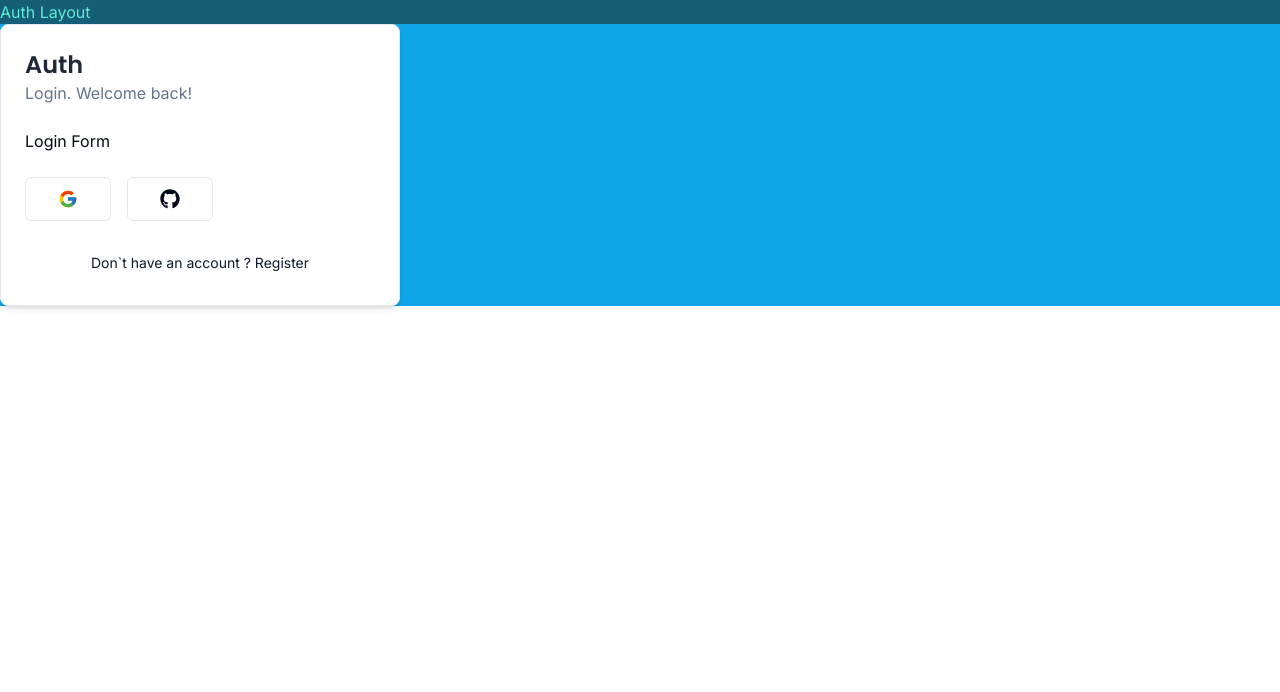
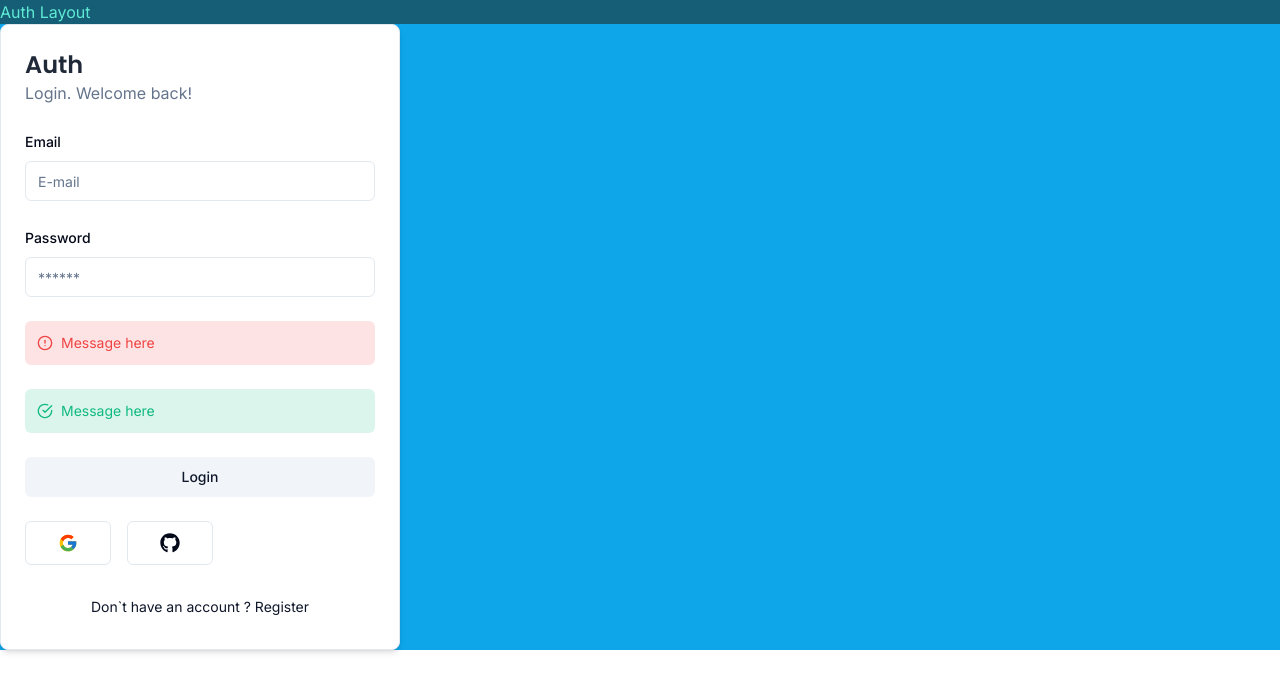
Before and after one commit to InfinityScripter/auth-next-master, a Next.js app: page /auth/login in a window 1280 px wide. Shown: the top 692 px of the page. Built offline with nearby package versions, Linux system fonts and the light colour scheme.

Commit message:
add form-control | error success message

```diff
--- a/components/auth/login-form.tsx
+++ b/components/auth/login-form.tsx
@@ -1,6 +1,36 @@
+'use client';
+import * as z from 'zod';
+import { useForm } from 'react-hook-form';
+import { zodResolver } from '@hookform/resolvers/zod';
+import { LoginSchema } from '@/schemas';
+import { Input } from '@/components/ui/input';
+import {
+  Form,
+  FormControl,
+  FormField,
+  FormItem,
+  FormLabel,
+  FormMessage,
+} from '@/components/ui/form';
+
 import CardWrapper from '@/components/auth/card-wrapper';
+import { Button } from '@/components/ui/button';
+import { FormError } from '@/components/form-error';
+import { FormSuccess } from '@/components/form-success';
 
 export const LoginForm = () => {
+  const form = useForm<z.infer<typeof LoginSchema>>({
+    resolver: zodResolver(LoginSchema),
+    defaultValues: {
+      email: '',
+      password: '',
+    },
+  });
+
+  const onSubmit = (values: z.infer<typeof LoginSchema>) => {
+    console.log(values);
+  };
+
   return (
     <CardWrapper
       headerLabel='Login. Welcome back!'
@@ -8,7 +38,45 @@
       backButtonHref='/auth/register'
       showSocial
     >
-      Login Form
+      <Form {...form}>
+        <form onSubmit={form.handleSubmit(onSubmit)} className='space-y-6'>
+          <div className='space-y-4'>
+            <FormField
+              control={form.control}
+              name='email'
+              render={({ field }) => (
+                <FormItem>
+                  <FormLabel>Email</FormLabel>
+                  <FormControl>
+                    <Input {...field} type='email' placeholder={'E-mail'} />
+                  </FormControl>
+                  <FormMessage />
+                </FormItem>
+              )}
+            />
+          </div>
+          <div className='space-y-4'>
+            <FormField
+              control={form.control}
+              name='password'
+              render={({ field }) => (
+                <FormItem>
+                  <FormLabel>Password</FormLabel>
+                  <FormControl>
+                    <Input {...field} type='password' placeholder={'******'} />
+                  </FormControl>
+                  <FormMessage />
+                </FormItem>
+              )}
+            />
+          </div>
+          <FormError message='Message here' />
+          <FormSuccess message='Message here' />
+          <Button variant='secondary' className='w-full' type='submit'>
+            Login
+          </Button>
+        </form>
+      </Form>
     </CardWrapper>
   );
 };
--- /dev/null
+++ b/components/form-error.tsx
@@ -0,0 +1,17 @@
+import { LucideAlertCircle } from 'lucide-react';
+
+interface FormErrorProps {
+  message?: string;
+}
+
+export const FormError = ({ message }: FormErrorProps) => {
+  if (!message) {
+    return null;
+  }
+  return (
+    <div className='flex items-center gap-x-2 rounded-md bg-destructive/15 p-3 text-sm text-destructive'>
+      <LucideAlertCircle size={16} />
+      <span>{message}</span>
+    </div>
+  );
+};
--- /dev/null
+++ b/components/form-success.tsx
@@ -0,0 +1,17 @@
+import { CheckCircle } from 'lucide-react';
+
+interface FormSuccessProps {
+  message?: string;
+}
+
+export const FormSuccess = ({ message }: FormSuccessProps) => {
+  if (!message) {
+    return null;
+  }
+  return (
+    <div className='flex items-center gap-x-2 rounded-md bg-emerald-500/15 p-3 text-sm text-emerald-500'>
+      <CheckCircle size={16} />
+      <span>{message}</span>
+    </div>
+  );
+};
--- /dev/null
+++ b/components/ui/form.tsx
@@ -0,0 +1,177 @@
+import * as React from 'react';
+import * as LabelPrimitive from '@radix-ui/react-label';
+import { Slot } from '@radix-ui/react-slot';
+import {
+  Controller,
+  ControllerProps,
+  FieldPath,
+  FieldValues,
+  FormProvider,
+  useFormContext,
+} from 'react-hook-form';
+
+import { cn } from '@/lib/utils';
+import { Label } from '@/components/ui/label';
+
+const Form = FormProvider;
+
+type FormFieldContextValue<
+  TFieldValues extends FieldValues = FieldValues,
+  TName extends FieldPath<TFieldValues> = FieldPath<TFieldValues>,
+> = {
+  name: TName;
+};
+
+const FormFieldContext = React.createContext<FormFieldContextValue>(
+  {} as FormFieldContextValue
+);
+
+const FormField = <
+  TFieldValues extends FieldValues = FieldValues,
+  TName extends FieldPath<TFieldValues> = FieldPath<TFieldValues>,
+>({
+  ...props
+}: ControllerProps<TFieldValues, TName>) => {
+  return (
+    <FormFieldContext.Provider value={{ name: props.name }}>
+      <Controller {...props} />
+    </FormFieldContext.Provider>
+  );
+};
+
+const useFormField = () => {
+  const fieldContext = React.useContext(FormFieldContext);
+  const itemContext = React.useContext(FormItemContext);
+  const { getFieldState, formState } = useFormContext();
+
+  const fieldState = getFieldState(fieldContext.name, formState);
+
+  if (!fieldContext) {
+    throw new Error('useFormField should be used within <FormField>');
+  }
+
+  const { id } = itemContext;
+
+  return {
+    id,
+    name: fieldContext.name,
+    formItemId: `${id}-form-item`,
+    formDescriptionId: `${id}-form-item-description`,
+    formMessageId: `${id}-form-item-message`,
+    ...fieldState,
+  };
+};
+
+type FormItemContextValue = {
+  id: string;
+};
+
+const FormItemContext = React.createContext<FormItemContextValue>(
+  {} as FormItemContextValue
+);
+
+const FormItem = React.forwardRef<
+  HTMLDivElement,
+  React.HTMLAttributes<HTMLDivElement>
+>(({ className, ...props }, ref) => {
+  const id = React.useId();
+
+  return (
+    <FormItemContext.Provider value={{ id }}>
+      <div ref={ref} className={cn('space-y-2', className)} {...props} />
+    </FormItemContext.Provider>
+  );
+});
+FormItem.displayName = 'FormItem';
+
+const FormLabel = React.forwardRef<
+  React.ElementRef<typeof LabelPrimitive.Root>,
+  React.ComponentPropsWithoutRef<typeof LabelPrimitive.Root>
+>(({ className, ...props }, ref) => {
+  const { error, formItemId } = useFormField();
+
+  return (
+    <Label
+      ref={ref}
+      className={cn(error && 'text-destructive', className)}
+      htmlFor={formItemId}
+      {...props}
+    />
+  );
+});
+FormLabel.displayName = 'FormLabel';
+
+const FormControl = React.forwardRef<
+  React.ElementRef<typeof Slot>,
+  React.ComponentPropsWithoutRef<typeof Slot>
+>(({ ...props }, ref) => {
+  const { error, formItemId, formDescriptionId, formMessageId } =
+    useFormField();
+
+  return (
+    <Slot
+      ref={ref}
+      id={formItemId}
+      aria-describedby={
+        !error
+          ? `${formDescriptionId}`
+          : `${formDescriptionId} ${formMessageId}`
+      }
+      aria-invalid={!!error}
+      {...props}
+    />
+  );
+});
+FormControl.displayName = 'FormControl';
+
+const FormDescription = React.forwardRef<
+  HTMLParagraphElement,
+  React.HTMLAttributes<HTMLParagraphElement>
+>(({ className, ...props }, ref) => {
+  const { formDescriptionId } = useFormField();
+
+  return (
+    <p
+      ref={ref}
+      id={formDescriptionId}
+      className={cn('text-sm text-muted-foreground', className)}
+      {...props}
+    />
+  );
+});
+FormDescription.displayName = 'FormDescription';
+
+const FormMessage = React.forwardRef<
+  HTMLParagraphElement,
+  React.HTMLAttributes<HTMLParagraphElement>
+>(({ className, children, ...props }, ref) => {
+  const { error, formMessageId } = useFormField();
+  const body = error ? String(error?.message) : children;
+
+  if (!body) {
+    return null;
+  }
+
+  return (
+    <p
+      ref={ref}
+      id={formMessageId}
+      className={cn('text-sm font-medium text-destructive', className)}
+      {...props}
+    >
+      {body}
+    </p>
+  );
+});
+FormMessage.displayName = 'FormMessage';
+
+export {
+  useFormField,
+  Form,
+  FormItem,
+  FormLabel,
+  FormControl,
+  FormDescription,
+  FormMessage,
+  FormField,
+};
--- /dev/null
+++ b/components/ui/input.tsx
@@ -0,0 +1,25 @@
+import * as React from 'react';
+
+import { cn } from '@/lib/utils';
+
+export interface InputProps
+  extends React.InputHTMLAttributes<HTMLInputElement> {}
+
+const Input = React.forwardRef<HTMLInputElement, InputProps>(
+  ({ className, type, ...props }, ref) => {
+    return (
+      <input
+        type={type}
+        className={cn(
+          'flex h-10 w-full rounded-md border border-input bg-background px-3 py-2 text-sm ring-offset-background file:border-0 file:bg-transparent file:text-sm file:font-medium placeholder:text-muted-foreground focus-visible:outline-none focus-visible:ring-2 focus-visible:ring-ring focus-visible:ring-offset-2 disabled:cursor-not-allowed disabled:opacity-50',
+          className
+        )}
+        ref={ref}
+        {...props}
+      />
+    );
+  }
+);
+Input.displayName = 'Input';
+
+export { Input };
--- /dev/null
+++ b/components/ui/label.tsx
@@ -0,0 +1,26 @@
+'use client';
+
+import * as React from 'react';
+import * as LabelPrimitive from '@radix-ui/react-label';
+import { cva, type VariantProps } from 'class-variance-authority';
+
+import { cn } from '@/lib/utils';
+
+const labelVariants = cva(
+  'text-sm font-medium leading-none peer-disabled:cursor-not-allowed peer-disabled:opacity-70'
+);
+
+const Label = React.forwardRef<
+  React.ElementRef<typeof LabelPrimitive.Root>,
+  React.ComponentPropsWithoutRef<typeof LabelPrimitive.Root> &
+    VariantProps<typeof labelVariants>
+>(({ className, ...props }, ref) => (
+  <LabelPrimitive.Root
+    ref={ref}
+    className={cn(labelVariants(), className)}
+    {...props}
+  />
+));
+Label.displayName = LabelPrimitive.Root.displayName;
+
+export { Label };
--- a/package.json
+++ b/package.json
@@ -11,6 +11,8 @@
     "format:fix": "prettier --write --ignore-path .gitignore ."
   },
   "dependencies": {
+    "@hookform/resolvers": "^3.3.4",
+    "@radix-ui/react-label": "^2.0.2",
     "@radix-ui/react-slot": "^1.0.2",
     "class-variance-authority": "^0.7.0",
     "clsx": "^2.1.0",
@@ -20,9 +22,11 @@
     "prettier-plugin-tailwindcss": "^0.5.13",
     "react": "^18",
     "react-dom": "^18",
+    "react-hook-form": "^7.51.3",
     "react-icons": "^5.0.1",
     "tailwind-merge": "^2.2.2",
-    "tailwindcss-animate": "^1.0.7"
+    "tailwindcss-animate": "^1.0.7",
+    "zod": "^3.22.4"
   },
   "devDependencies": {
     "@types/node": "^20",
--- /dev/null
+++ b/schemas/index.ts
@@ -0,0 +1,10 @@
+import * as z from 'zod';
+
+export const LoginSchema = z.object({
+  email: z.string().email({
+    message: 'E-mail is required',
+  }),
+  password: z.string().min(1, {
+    message: 'Password is required',
+  }),
+});
```
Also changed, not shown: 1 other file (tests, documents, lock files or other folders).
